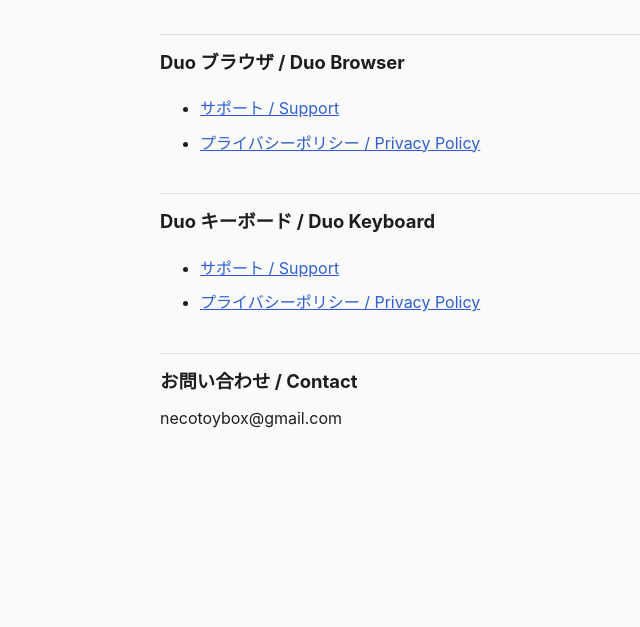
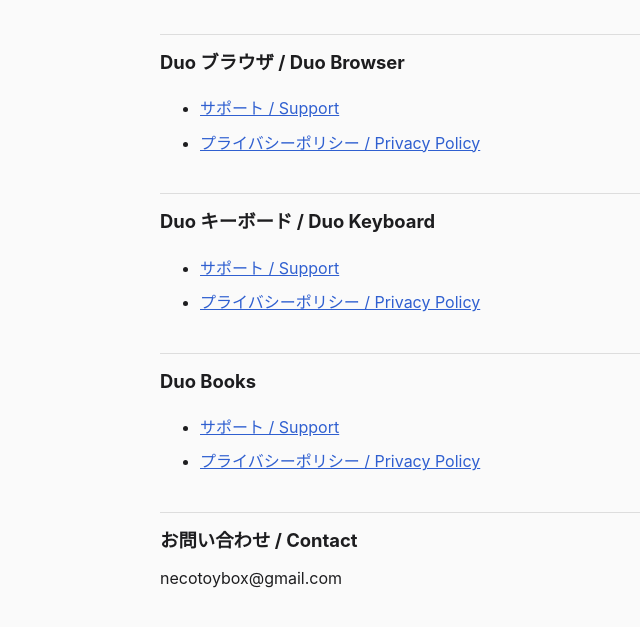
Before and after one commit to khmgs822/duo-apps, a plain HTML site: page index.html in a window 1280 px wide. Shown: the part 99-726 px from the top of the page, without its empty margins (120-760 px from the left). Drawn offline with Linux system fonts and the light colour scheme.

Commit message:
Add index.html

```diff
--- a/index.html
+++ b/index.html
@@ -14,6 +14,11 @@
 <li><a href="duo-keyboard/support.html">サポート / Support</a></li>
 <li><a href="duo-keyboard/privacy.html">プライバシーポリシー / Privacy Policy</a></li>
 </ul>
+<h2>Duo Books</h2>
+<ul>
+<li><a href="duo-books/support.html">サポート / Support</a></li>
+<li><a href="duo-books/privacy.html">プライバシーポリシー / Privacy Policy</a></li>
+</ul>
 <h2>お問い合わせ / Contact</h2>
 <p>necotoybox@gmail.com</p>
 </main></body></html>
```
